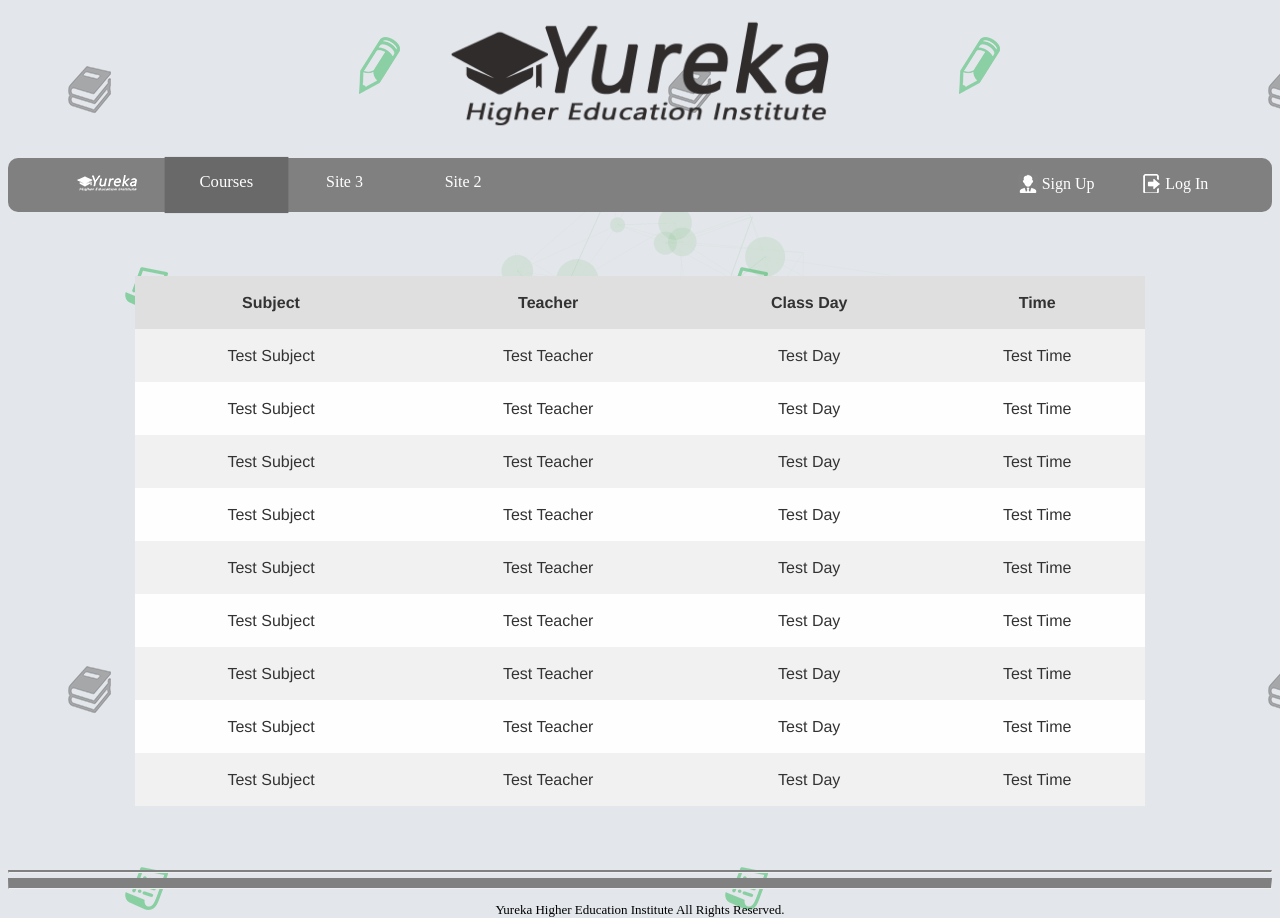
After one commit to ThilinaPrasad/OOSD_Project, a PHP site: page /html/courses.html in a window 1280 px wide. The commit adds this page. Run offline with PHP 8.4, Linux system fonts and the light colour scheme.

Commit message:
View Courses
Added view courses table

```diff
--- /dev/null
+++ b/css/courses.css
@@ -0,0 +1,34 @@
+
+
+table {
+    margin: 5% auto 5% auto;
+    color: #333;
+    font-family: Helvetica, Arial, sans-serif;
+    width: 80%;
+    border-collapse:
+            collapse; border-spacing: 0;
+}
+
+td, th {
+    border: 1px solid transparent; /* No more visible border */
+    height: 50px;
+    transition: all 0.3s;  /* Simple transition for hover effect */
+}
+
+th {
+    background: #DFDFDF;  /* Darken header a bit */
+    font-weight: bold;
+}
+
+td {
+    background: #FAFAFA;
+    text-align: center;
+}
+
+/* Cells in even rows (2,4,6...) are one color */
+tr:nth-child(even) td { background: #F1F1F1; }
+
+/* Cells in odd rows (1,3,5...) are another (excludes header cells)  */
+tr:nth-child(odd) td { background: #FEFEFE; }
+
+tr td:hover { background: #666; color: #FFF; }
--- a/css/main.css
+++ b/css/main.css
@@ -1,3 +1,11 @@
+.bodyInner{
+    min-height: 500px;
+}
+
+footer{
+    margin-bottom: 10px;
+}
+
 header,section,footer{
     z-index: 1000;
     position: relative;
@@ -44,6 +52,7 @@ input:hover,textarea:hover,select:hover,input:focus , textarea:focus,select:focu
 .nav {
     border: none;
     background: gray;
+    border-radius: 10px;
     list-style-type: none;
     display: flex;
     -webkit-flex-direction: row;
@@ -86,43 +95,7 @@ input:hover,textarea:hover,select:hover,input:focus , textarea:focus,select:focu
 
 /*for active the nav button*/
 
-/*drop down section*/
-.dropdown {
-    z-index: 2;
-}
 
-.dropdown-content {
-    display: none;
-    position: absolute;
-    background-color: gray;
-    min-width: 160px;
-    box-shadow: 0px 8px 16px 0px rgba(0, 0, 0, 0.2);
-    z-index: 1000;
-}
-
-.dropdown-content a {
-    padding: 12px 16px;
-    text-decoration: none;
-    display: block;
-    z-index: 1000;
-
-}
-
-.dropdown-content a:hover , .dropdown-content{
-    background-color: dimgray;
-    -webkit-transform: scale(1.04);
-}
-
-.dropdown:hover .dropdown-content {
-    display: block;
-
-}
-
-.dropdown:hover .dropbtn {
-    background-color: #3e8e41;
-}
-
-/*drop down section*/
 
 
 
--- /dev/null
+++ b/html/courses.html
@@ -0,0 +1,124 @@
+<!DOCTYPE html>
+<html lang="en">
+<head>
+    <meta charset="UTF-8">
+    <title>Yurekha Higher Educaion</title>
+    <link rel="icon" href="../img/favicon.png">
+    <link href="../css/main.css" rel="stylesheet">
+    <link href="../css/courses.css" rel="stylesheet">
+</head>
+<body bgcolor="#e3e6ea"  class="container demo-1">
+<div class="content">
+    <div id="large-header" class="large-header">
+        <canvas id="demo-canvas"></canvas>
+        <!--header section-->
+        <header>
+            <center><img src="../img/Yureka%20logo.png" id="mainLogo"></center>
+            <!--navigation bar start-->
+            <ul class="nav">
+                <li><a href="../index.html"><img src="../img/nav/nav_yureka_logo.png"></a></li>
+                <li class="active"><a href="courses.html">Courses</a></li>
+
+                <li class="dropdown"><a href="#">Site 3</a></li>
+
+                <li><a href="#">Site 2</a></li>
+                <li><a href="signup.html"><img src="../img/nav/nav_signup.png" style="vertical-align: bottom">&nbsp;Sign Up</a>
+                </li>
+                <li ><a href="#"><img src="../img/nav/nav_login.png" style="vertical-align: bottom">&nbsp;Log
+                    In</a></li>
+            </ul>
+            <!--navigation bar end-->
+        </header>
+
+        <!--body content section-->
+        <section class="bodyInner">
+
+            <table>
+                <tr>
+                    <th>Subject</th>
+                    <th>Teacher</th>
+                    <th>Class Day</th>
+                    <th>Time</th>
+                </tr>
+
+                <tr>
+                    <td>Test Subject</td>
+                    <td>Test Teacher</td>
+                    <td>Test Day</td>
+                    <td>Test Time</td>
+                </tr>
+
+                <tr>
+                    <td>Test Subject</td>
+                    <td>Test Teacher</td>
+                    <td>Test Day</td>
+                    <td>Test Time</td>
+                </tr>
+
+                <tr>
+                    <td>Test Subject</td>
+                    <td>Test Teacher</td>
+                    <td>Test Day</td>
+                    <td>Test Time</td>
+                </tr>
+
+                <tr>
+                    <td>Test Subject</td>
+                    <td>Test Teacher</td>
+                    <td>Test Day</td>
+                    <td>Test Time</td>
+                </tr>
+
+                <tr>
+                    <td>Test Subject</td>
+                    <td>Test Teacher</td>
+                    <td>Test Day</td>
+                    <td>Test Time</td>
+                </tr>
+
+                <tr>
+                    <td>Test Subject</td>
+                    <td>Test Teacher</td>
+                    <td>Test Day</td>
+                    <td>Test Time</td>
+                </tr>
+
+                <tr>
+                    <td>Test Subject</td>
+                    <td>Test Teacher</td>
+                    <td>Test Day</td>
+                    <td>Test Time</td>
+                </tr>
+
+                <tr>
+                    <td>Test Subject</td>
+                    <td>Test Teacher</td>
+                    <td>Test Day</td>
+                    <td>Test Time</td>
+                </tr>
+
+                <tr>
+                    <td>Test Subject</td>
+                    <td>Test Teacher</td>
+                    <td>Test Day</td>
+                    <td>Test Time</td>
+                </tr>
+
+            </table>
+
+        </section>
+        <!--footer section-->
+        <footer>
+            <hr id="hr1">
+            <hr id="hr2">
+            <p align="center" style="font-size: small;" title="Yureka Higher Education Institute"><a href="../index.html" >Yureka Higher Education Institute</a> All Rights Reserved.</p>
+        </footer>
+    </div>
+</div>
+
+<script src="../javascript/backgroundCanvas/TweenLite.min.js"></script>
+<script src="../javascript/backgroundCanvas/EasePack.min.js"></script>
+<script src="../javascript/backgroundCanvas/particles.js"></script>
+<script src="../javascript/backgroundCanvas/rAF.js"></script>
+</body>
+</html>
```
Also changed, not shown: html/login.html (+4 -13 lines), html/signup.html (+4 -11 lines), html/student.html (deleted, +0 -67 lines), index.html (+4 -10 lines).
